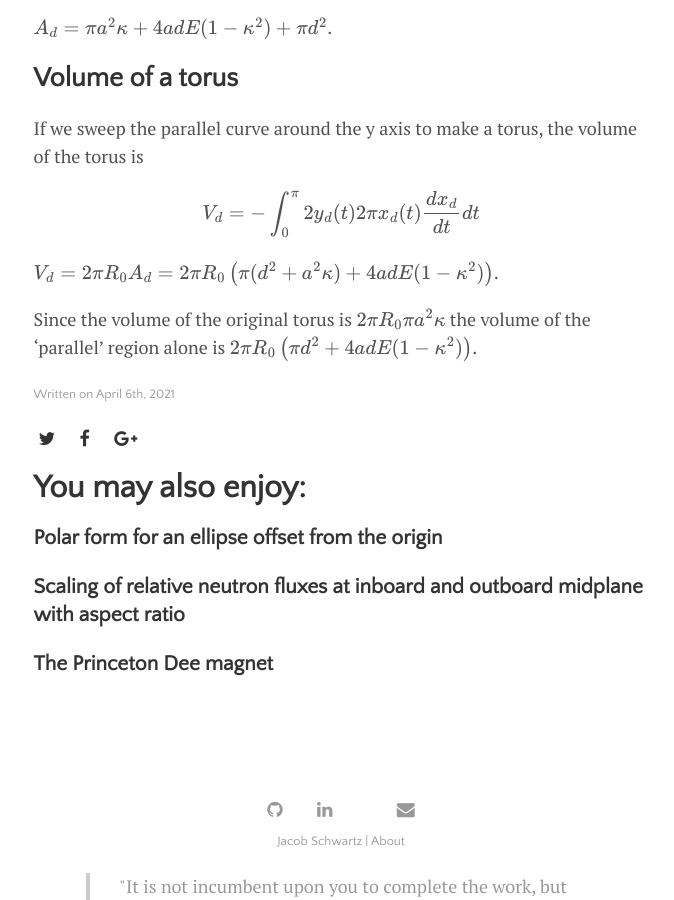
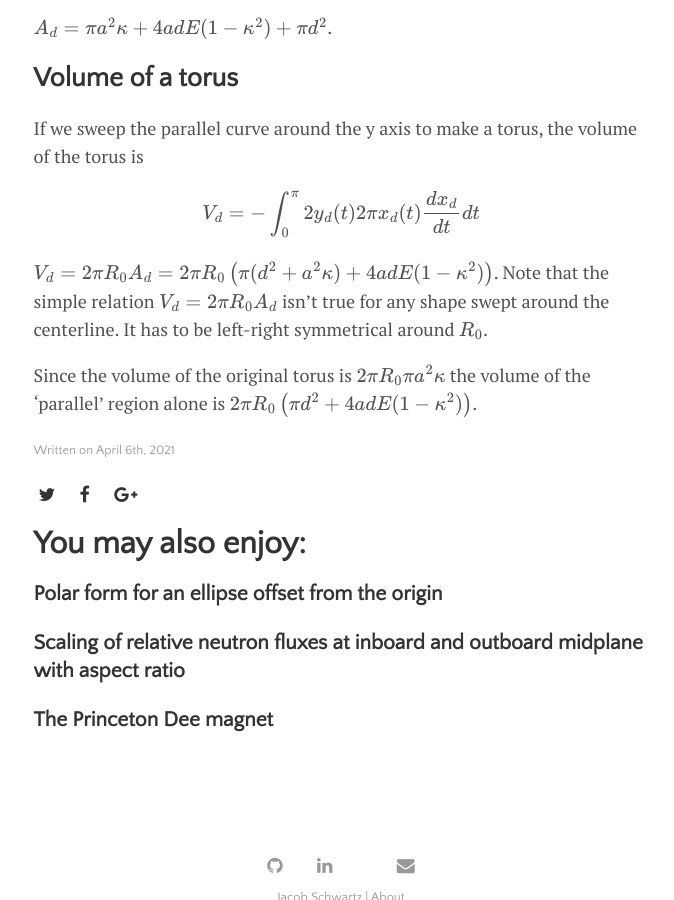
Before and after one commit to cfe316/cfe316.github.io, a Jekyll site: the page built from _posts/2021-04-06-parallel-ellipse-torus.md, in a window 1280 px wide and 900 px high, scrolled down 1739 px. Shown: the whole window, without its empty margins (299-973 px from the left). Built offline with Jekyll 4.4.1, drawn with Linux system fonts in a browser that asks for light colours; formulas are drawn with MathJax 3; a style sheet for code colours, icons or effects is not loaded.

Commit message:
Add note about shapes

```diff
--- a/_posts/2021-04-06-parallel-ellipse-torus.md
+++ b/_posts/2021-04-06-parallel-ellipse-torus.md
@@ -51,6 +51,7 @@ If we sweep the parallel curve around the y axis to make a torus, the volume of
 $$V_d = -\int_0^{\pi} 2 y_d(t) 2 \pi x_d(t) \frac{d x_d}{dt} dt$$
 
 $$V_d = 2 \pi R_0 A_d = 2 \pi R_0 \left(\pi (d^2 + a^2 \kappa) + 4 a d E(1-\kappa^2)\right)$$.
+Note that the simple relation $$V_d = 2 \pi R_0 A_d$$ isn't true for any shape swept around the centerline. It has to be left-right symmetrical around $R_0$.
 
 Since the volume of the original torus is $2 \pi R_0 \pi a^2 \kappa$ the volume of the 'parallel' region alone is
 $ 2 \pi R_0 \left(\pi d^2 + 4 a d E(1-\kappa^2)\right)$.
```
